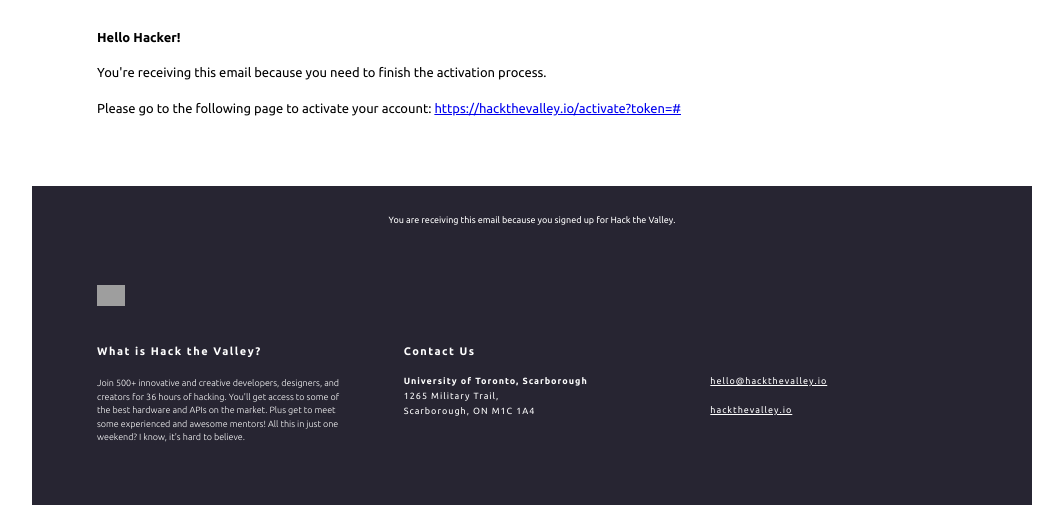
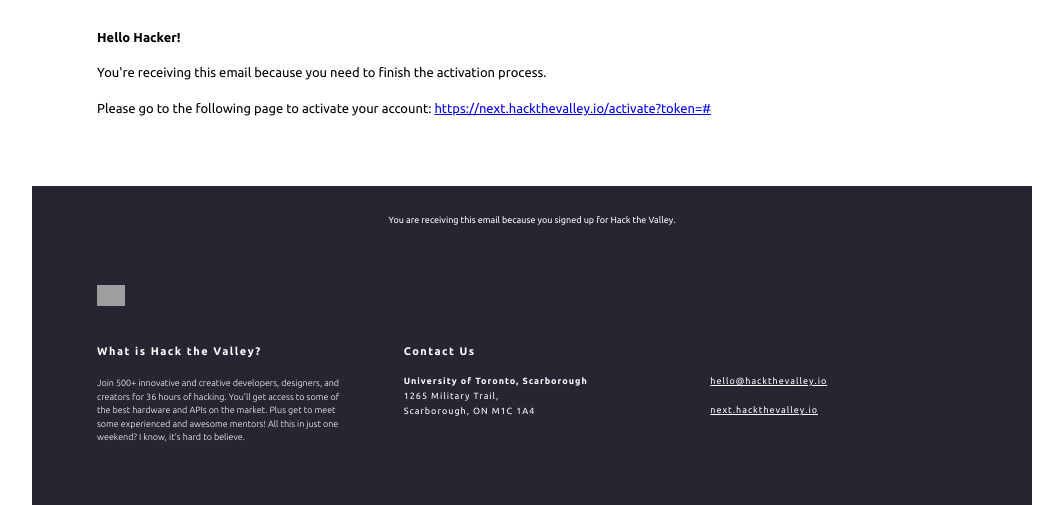
Before and after one commit to hackthevalley/hack-the-back, a Python web app: template templates/activation.html in a window 1280 px wide. Shown: the part 772-1277 px from the top of the page, without its empty margins (108-1171 px from the left). Run offline with Jinja, Linux system fonts and the light colour scheme; the template is opened without the code that fills it: most values are stand-ins (such as "Sample title", 1, 10 or a date in 2020); grey boxes are pictures that could not be loaded.

Commit message:
Update activation.html
Url updates

```diff
--- a/templates/activation.html
+++ b/templates/activation.html
@@ -314,9 +314,9 @@ url|safe }} {% endblock text_body %} {% block html_body %} -->
                             Please go to the following page to activate your
                             account:
                             <a
-                              href="https://hackthevalley.io/activate?token={{ url|safe }}"
+                              href="https://next.hackthevalley.io/activate?token={{ url|safe }}"
                               target="_blank"
-                              >https://hackthevalley.io/activate?token={{
+                              >https://next.hackthevalley.io/activate?token={{
                               url|safe }}</a
                             >
                           </div>
@@ -810,11 +810,11 @@ url|safe }} {% endblock text_body %} {% block html_body %} -->
                           >
                             <a
                               style="color: white"
-                              href="https://hackthevalley.io"
+                              href="https://next.hackthevalley.io"
                               target="_blank"
                               rel="noopener noreferrer"
                             >
-                              hackthevalley.io
+                              next.hackthevalley.io
                             </a>
                           </div>
                         </td>
```
